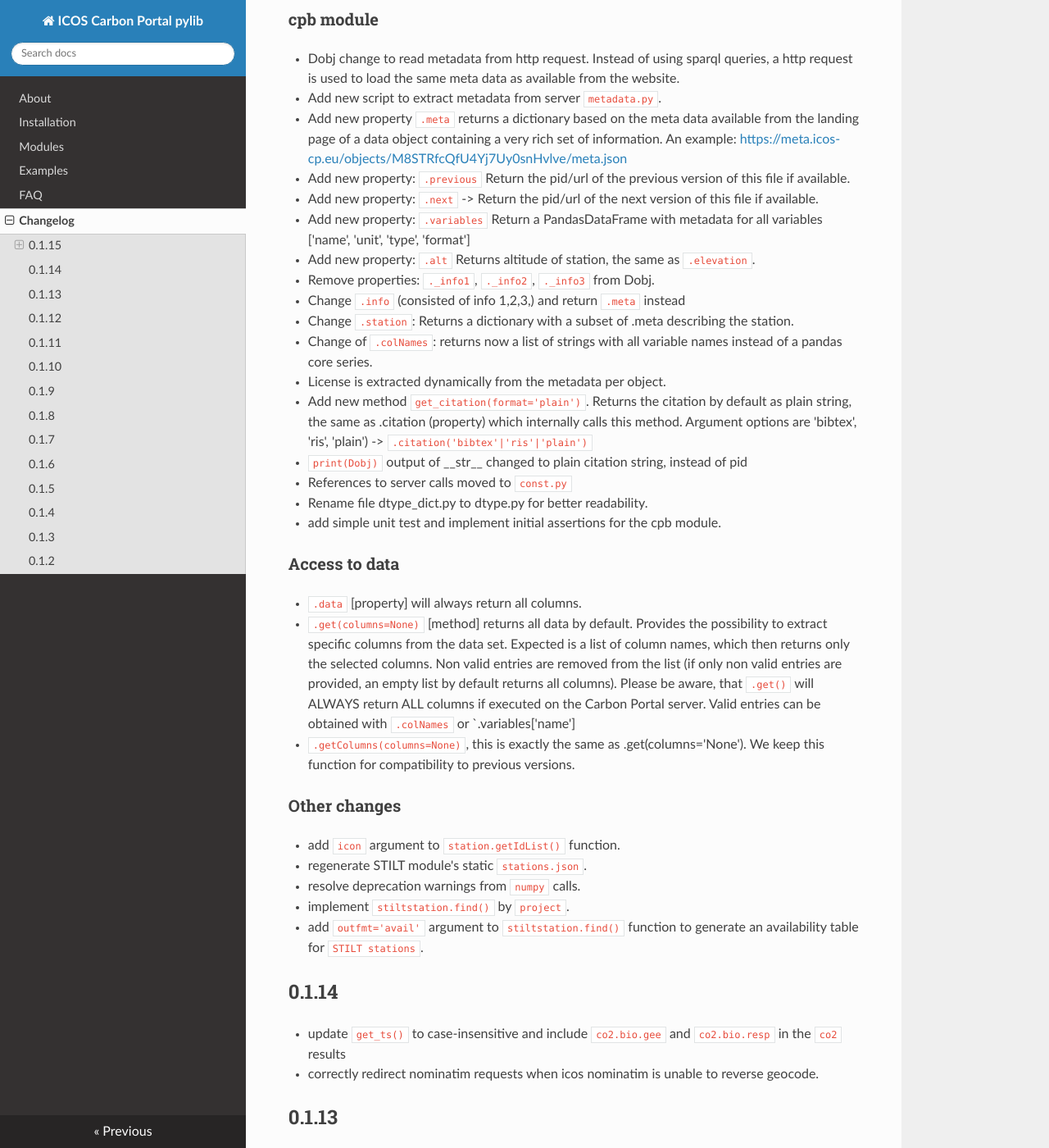
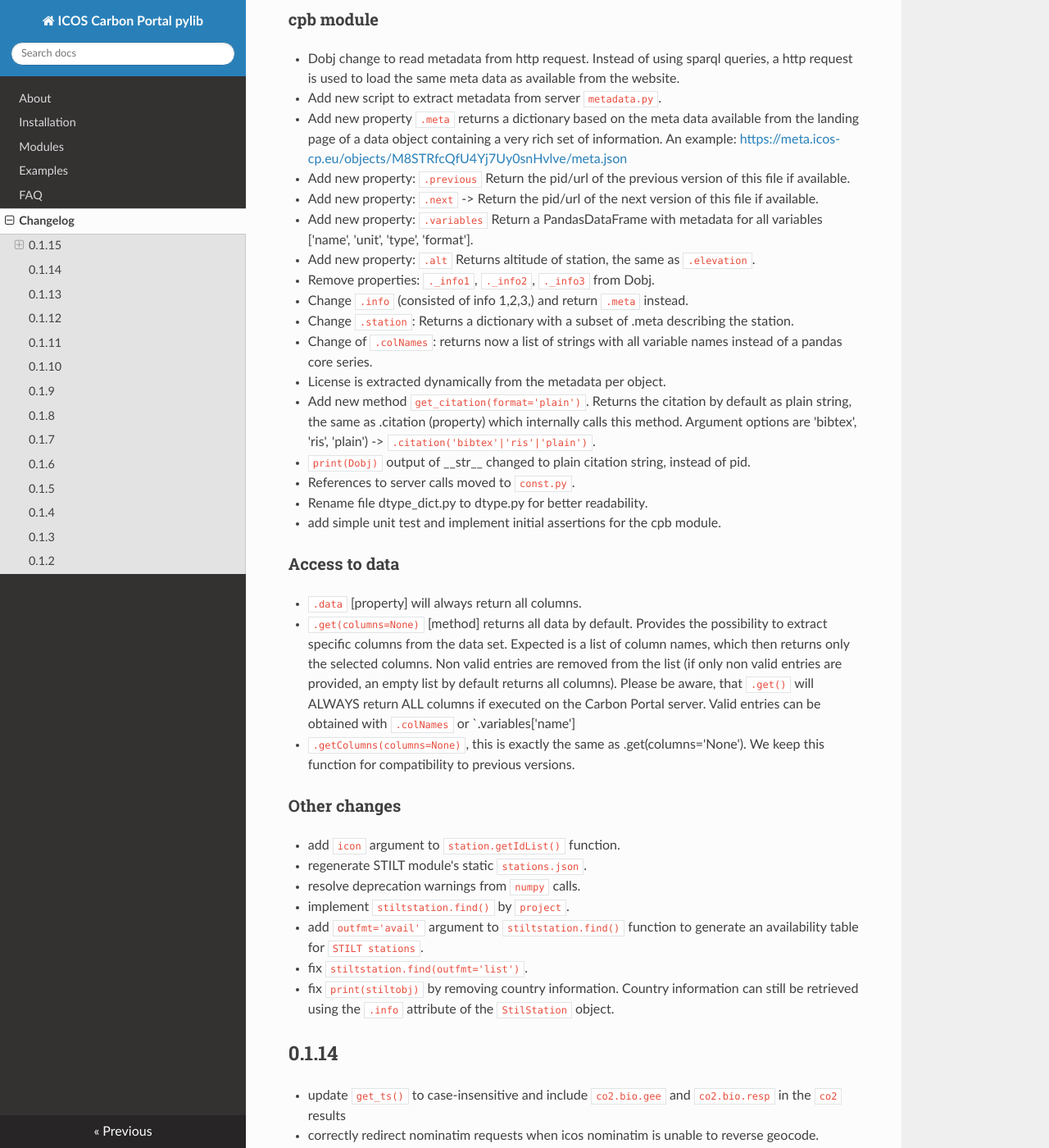
Before and after one commit to ICOS-Carbon-Portal/pylib, an MkDocs documentation site: the page built from docs/changelog.md, in a window 1280 px wide and 1400 px high, scrolled down 206 px. Shown: the whole window at 82% size. Built offline with MkDocs 1.6.1, drawn with Linux system fonts in a browser that asks for light colours; nearby versions of some CDN libraries.

Commit message:
zz release 0.1.15 v_0.03
- Regenerate 0.1.15 distribution files.
- Add changelog content.
- Update release date and authors' names.

```diff
--- a/docs/changelog.md
+++ b/docs/changelog.md
@@ -8,17 +8,17 @@
 	[https://meta.icos-cp.eu/objects/M8STRfcQfU4Yj7Uy0snHvlve/meta.json](https://meta.icos-cp.eu/objects/M8STRfcQfU4Yj7Uy0snHvlve/meta.json)
 - Add new property: `.previous` Return the pid/url of the previous version of this file if available.
 - Add new property: `.next` -> Return the pid/url of the next version of this file if available.
-- Add new property: `.variables` Return a PandasDataFrame with metadata for all variables ['name', 'unit', 'type', 'format']
+- Add new property: `.variables` Return a PandasDataFrame with metadata for all variables ['name', 'unit', 'type', 'format'].
 - Add new property: `.alt` Returns altitude of station, the same as `.elevation`.
 - Remove properties: `._info1`, `._info2`, `._info3` from Dobj.
-- Change `.info` (consisted of info 1,2,3,) and return `.meta` instead
+- Change `.info` (consisted of info 1,2,3,) and return `.meta` instead.
 - Change `.station`: Returns a dictionary with a subset of .meta describing the station.
 - Change of `.colNames`: returns now a list of strings with all variable names instead of a pandas core series.
 - License is extracted dynamically from the metadata per object.
 - Add new method `get_citation(format='plain')`. Returns the citation by default as plain string, the same as .citation (property) which internally calls this method.
-  Argument options are 'bibtex', 'ris', 'plain') -> `.citation('bibtex'|'ris'|'plain')`
-- `print(Dobj)` output of \_\_str\_\_ changed to plain citation string, instead of pid
-- References to server calls moved to `const.py`
+  Argument options are 'bibtex', 'ris', 'plain') -> `.citation('bibtex'|'ris'|'plain')`.
+- `print(Dobj)` output of \_\_str\_\_ changed to plain citation string, instead of pid.
+- References to server calls moved to `const.py`.
 - Rename file dtype_dict.py to dtype.py for better readability.
 - add simple unit test and implement initial assertions for the cpb module.
 
@@ -33,6 +33,9 @@
 - resolve deprecation warnings from `numpy` calls.
 - implement `stiltstation.find()` by `project`.
 - add `outfmt='avail'` argument to `stiltstation.find()` function to generate an availability table for `STILT stations`.
+- fix `stiltstation.find(outfmt='list')`.
+- fix `print(stiltobj)` by removing country information. Country information can still be retrieved using the `.info`
+ attribute of the `StilStation` object.
 
 ## 0.1.14
 - update `get_ts()` to case-insensitive and include `co2.bio.gee` and `co2.bio.resp` in the
--- a/icoscp/__init__.py
+++ b/icoscp/__init__.py
@@ -19,4 +19,4 @@
 __maintainer__  = "ICOS Carbon Portal, elaborated products team"
 __email__       = ['info@icos-cp.eu', 'claudio.donofrio@nateko.lu.se']
 __status__      = "stable"
-__date__        = "2022-06-28"
+__date__        = "2022-07-06"
--- a/setup.py
+++ b/setup.py
@@ -12,8 +12,8 @@
     name='icoscp',
     version='0.1.15',
 	license='GPLv3+',
-    author="Claudio D'Onofrio, Zois Zogopoulos, ICOS Carbon Portal",
-    author_email='claudio.donofrio@nateko.lu.se, zois.zogopoulos@nateko.lu.se, info@icos-cp.eu',
+    author="Claudio D'Onofrio, Zois Zogopoulos, Anders Dahlner, ICOS Carbon Portal",
+    author_email='claudio.donofrio@nateko.lu.se, zois.zogopoulos@nateko.lu.se, anders.dahlner@nateko.lu.se, info@icos-cp.eu',
     packages=setuptools.find_packages(),
     include_package_data=True,
     data_files=[('icoscp/.', ['icoscp/countries.json'])],
```
Also changed, not shown: 3 other files.
